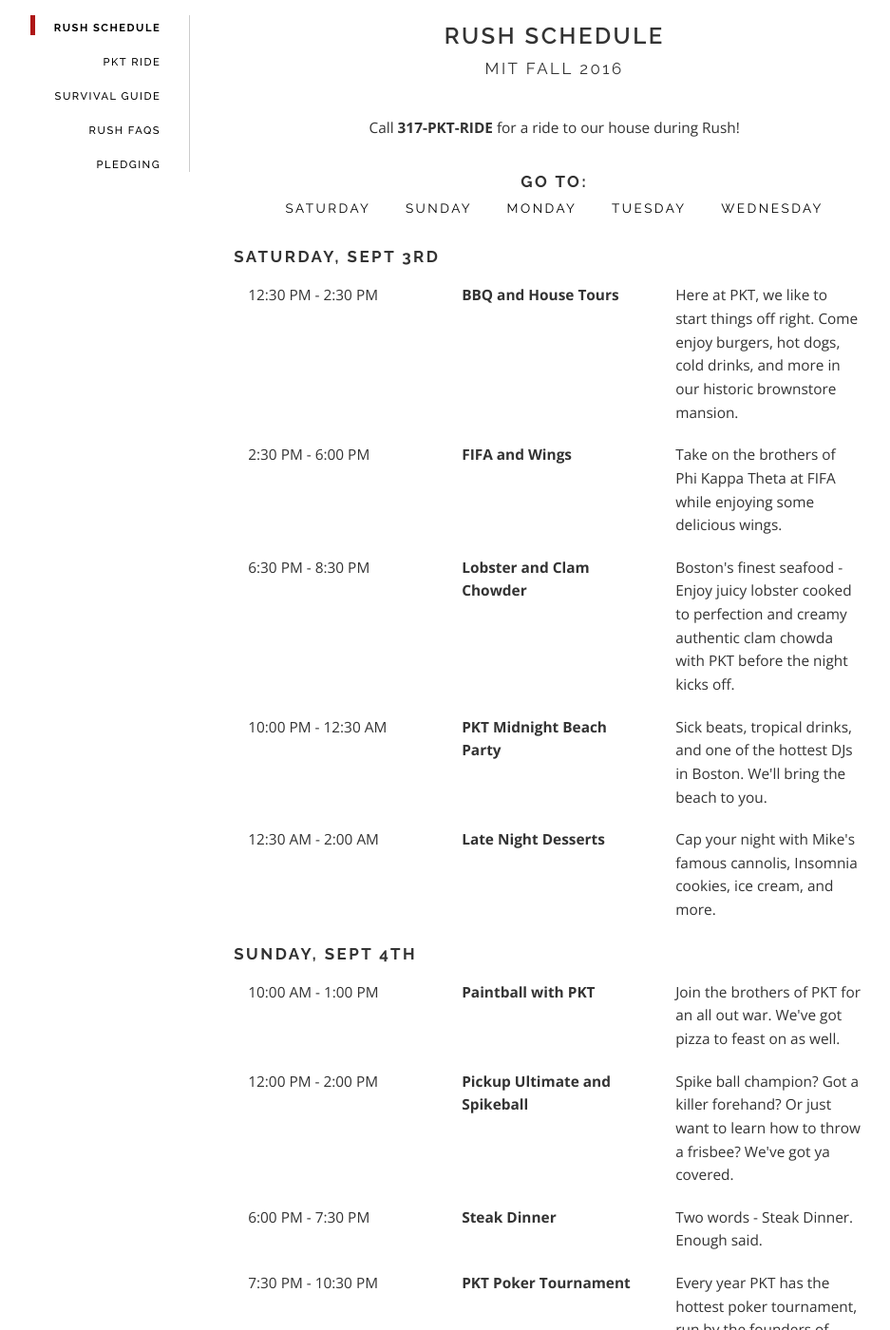
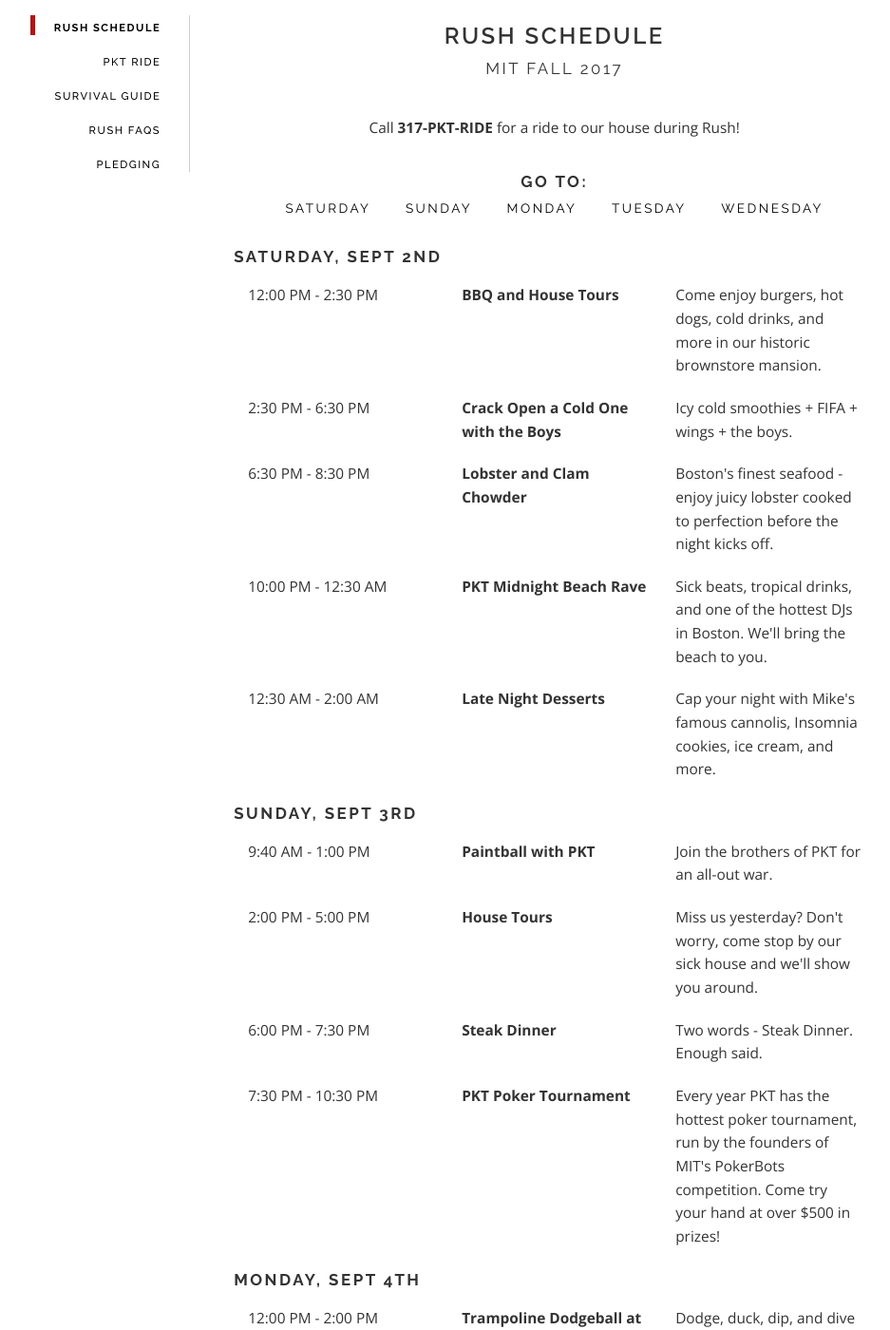
Before and after one commit to pktmasseta/pktmasseta.github.io, a Jekyll site: the page built from _rush/index.md, in a window 1280 px wide and 1400 px high, scrolled down 335 px. Shown: the whole window at 95% size, without its empty margins (171-1108 px from the left). Built offline with Jekyll 4.4.1, drawn with Linux system fonts in a browser that asks for light colours; some of the changed text lies outside the part shown.

Commit message:
Update rush schedule for 2017

```diff
--- a/_config.yml
+++ b/_config.yml
@@ -59,7 +59,7 @@ defaults:
     values:
       collection: rush
       banner: rush
-      subtitle: Rush 2016
+      subtitle: Rush 2017
   - scope:
       path: ""
       type: brothers
--- a/_rush/index.md
+++ b/_rush/index.md
@@ -1,26 +1,26 @@
 ---
 title: Rush Schedule
-subtitle: MIT Fall 2016
+subtitle: MIT Fall 2017
 layout: schedule
 position: 0
 permalink: /rush/
 schedule:
   - day: Saturday
-    date: Sept 3rd
+    date: Sept 2nd
     events:
       - name: BBQ and House Tours
-        description: "Here at PKT, we like to start things off right. Come enjoy burgers, hot dogs, cold drinks, and more in our historic brownstore mansion."
-        start: 12:30 PM
+        description: "Come enjoy burgers, hot dogs, cold drinks, and more in our historic brownstore mansion."
+        start: 12:00 PM
         end: 2:30 PM
-      - name: FIFA and Wings
-        description: "Take on the brothers of Phi Kappa Theta at FIFA while enjoying some delicious wings."
+      - name: Crack Open a Cold One with the Boys
+        description: "Icy cold smoothies + FIFA + wings + the boys."
         start: 2:30 PM
-        end: 6:00 PM
+        end: 6:30 PM
       - name: Lobster and Clam Chowder
-        description: "Boston's finest seafood - Enjoy juicy lobster cooked to perfection and creamy authentic clam chowda with PKT before the night kicks off."
+        description: "Boston's finest seafood - enjoy juicy lobster cooked to perfection before the night kicks off."
         start: 6:30 PM
         end: 8:30 PM
-      - name: PKT Midnight Beach Party
+      - name: PKT Midnight Beach Rave
         description: "Sick beats, tropical drinks, and one of the hottest DJs in Boston. We'll bring the beach to you."
         start: 10:00 PM
         end: 12:30 AM
@@ -29,29 +29,29 @@ schedule:
         start: 12:30 AM
         end: 2:00 AM
   - day: Sunday
-    date: Sept 4th
+    date: Sept 3rd
     events:
       - name: Paintball with PKT
-        description: "Join the brothers of PKT for an all out war. We've got pizza to feast on as well."
-        start: 10:00 AM
+        description: "Join the brothers of PKT for an all-out war."
+        start: 9:40 AM
         end: 1:00 PM
-      - name: Pickup Ultimate and Spikeball
-        description: "Spike ball champion? Got a killer forehand? Or just want to learn how to throw a frisbee? We've got ya covered."
-        start: 12:00 PM
-        end: 2:00 PM
+      - name: House Tours
+        description: "Miss us yesterday? Don't worry, come stop by our sick house and we'll show you around."
+        start: 2:00 PM
+        end: 5:00 PM
       - name: Steak Dinner
         description: "Two words - Steak Dinner. Enough said."
         start: 6:00 PM
         end: 7:30 PM
       - name: PKT Poker Tournament
-        description: "Every year PKT has the hottest poker tournament, run by the founders of MIT's PokerBots competition. Come try your hand at over $500 in prizes including an iPad Mini and Fitbit."
+        description: "Every year PKT has the hottest poker tournament, run by the founders of MIT's PokerBots competition. Come try your hand at over $500 in prizes!"
         start: 7:30 PM
         end: 10:30 PM
   - day: Monday
-    date: Sept 5th
+    date: Sept 4th
     events:
       - name: Trampoline Dodgeball at SkyZone
-        description: "We're taking a school yard classic to the next level. Dodge, duck, dip, dive, and dodge in a warehouse covered wall-to-wall with trampolines."
+        description: "Dodge, duck, dip, and dive in a warehouse covered wall-to-wall with trampolines."
         start: 12:00 PM
         end: 2:00 PM
       - name: Back Bay and Baby Back Ribs
```
Also changed, not shown: other parts of _rush/index.md (+2 -2 lines).
